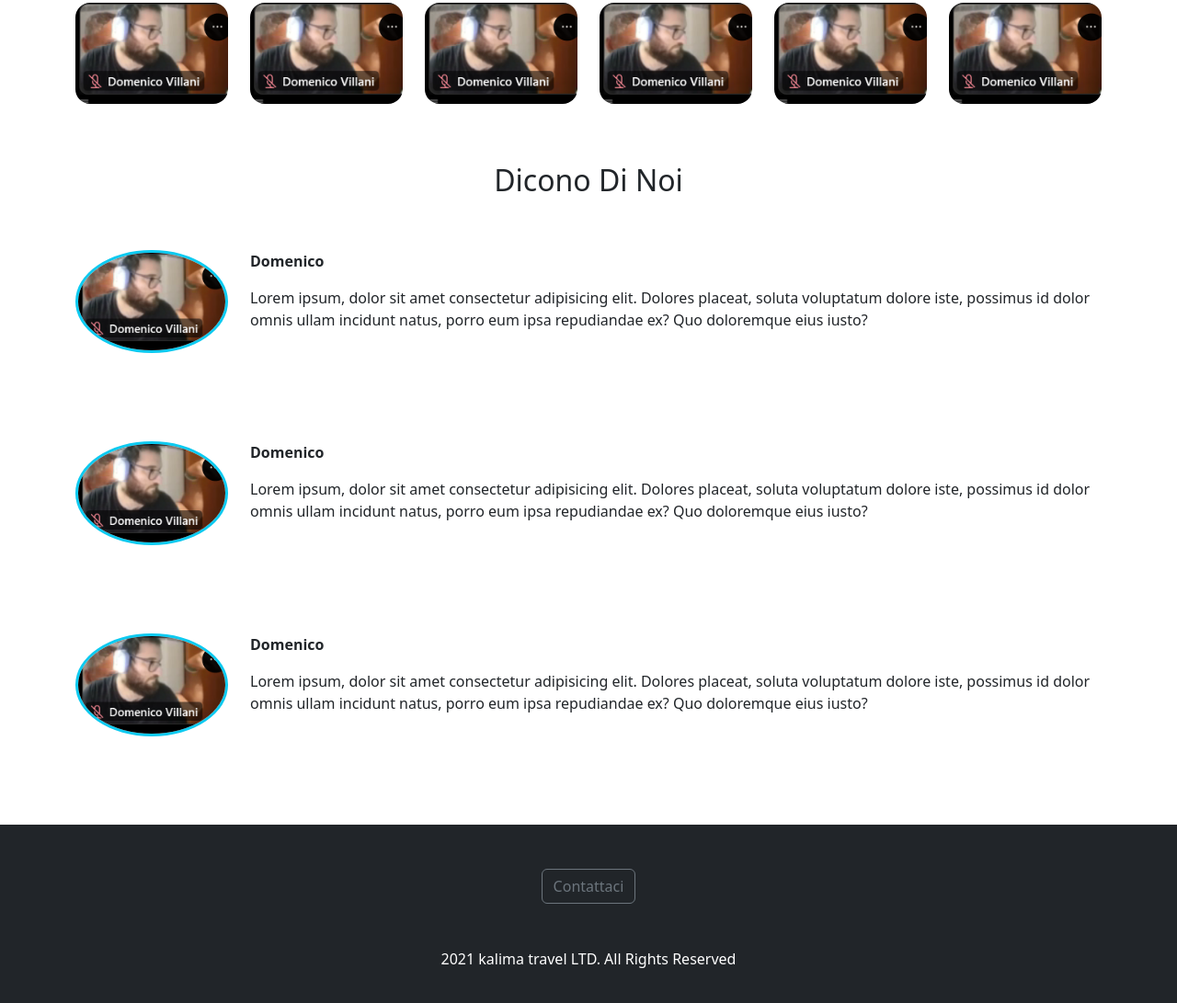
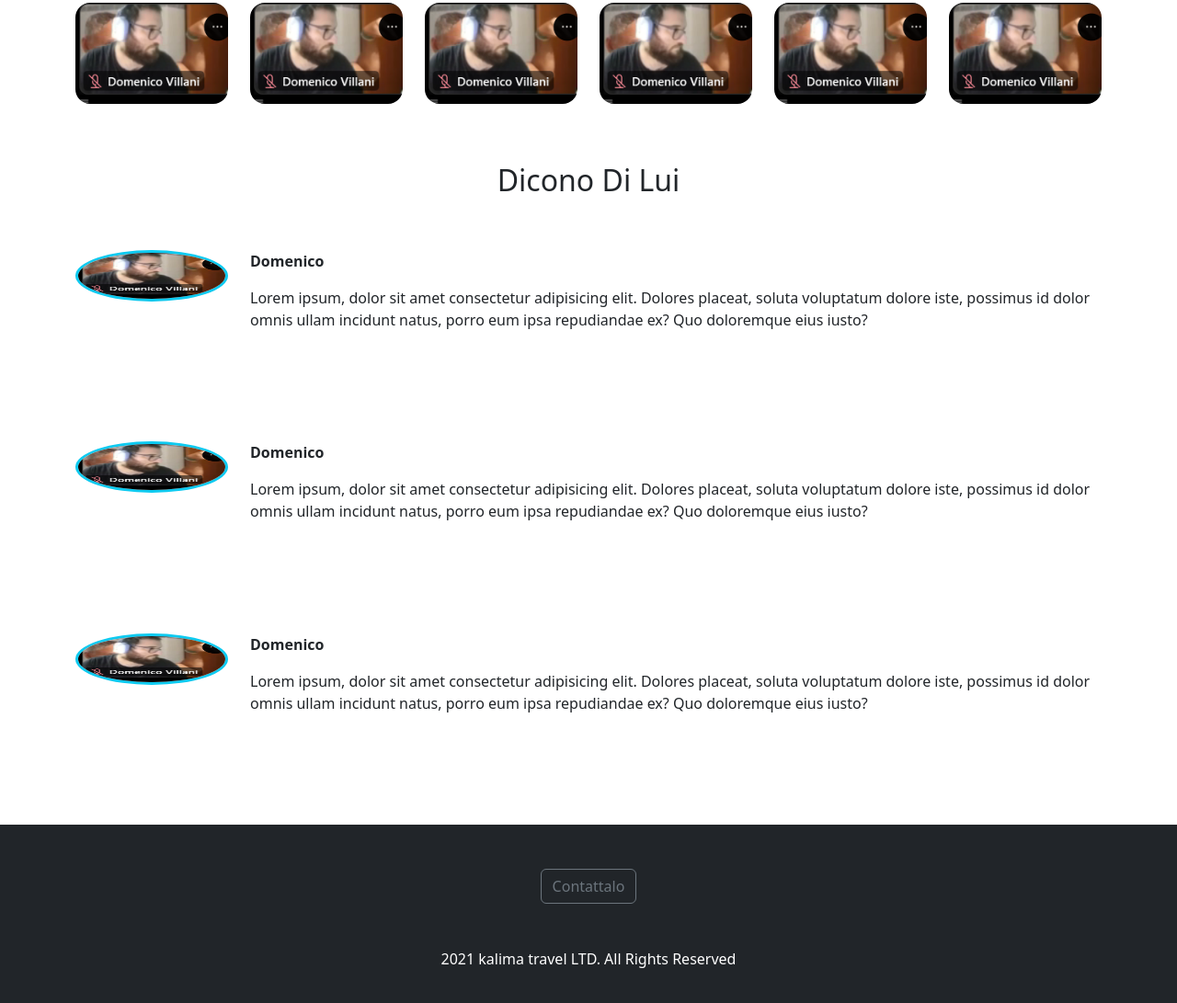
Before and after one commit to Lorenzodenny/marcosilverifs0623-22, a plain HTML site: page index.html in a window 1280 px wide. Shown: the part 2204-3295 px from the top of the page at 92% size. Drawn offline with nearby package versions, Linux system fonts and the light colour scheme.

```diff
--- a/index.html
+++ b/index.html
@@ -210,13 +210,13 @@
                 </div>
 
                 <div class="my-5">
-                  <h2 class="text-center">Dicono Di Noi</h2>
+                  <h2 class="text-center">Dicono Di Lui</h2>
                   <div class="container text-start">
                     <div class="row">
                       <div class="col-12 py-5">
                         <div class="row">
                           <div class="col-2 ">
-                            <img src="image.png" alt="" class="rounded-circle w-100 border border-3 border-info">
+                            <img src="image.png" alt="" class="rounded-circle w-100 h-50 border border-3 border-info">
                           </div>
                           <div class="col-10">
                             <p class="fw-bold">Domenico</p>
@@ -227,7 +227,7 @@
                       <div class="col-12 py-5">
                         <div class="row">
                           <div class="col-2">
-                            <img src="image.png" alt="" class="rounded-circle w-100 border border-3 border-info">
+                            <img src="image.png" alt="" class="rounded-circle w-100 h-50 border border-3 border-info">
                           </div>
                           <div class="col-10">
                             <p class="fw-bold">Domenico</p>
@@ -239,7 +239,7 @@
                       <div class="col-12 py-5">
                         <div class="row">
                           <div class="col-2">
-                            <img src="image.png" alt="" class="rounded-circle w-100 border border-3 border-info">
+                            <img src="image.png" alt="" class="rounded-circle w-100 h-50 border border-3 border-info">
                           </div>
                           <div class="col-10">
                             <p class="fw-bold">Domenico</p>
@@ -260,7 +260,7 @@
               <div class="container text-center">
                 <div class="row">
                   <div class="col-12 ">
-                    <button type="button" class="btn btn-outline-secondary my-5">Contattaci</button>
+                    <button type="button" class="btn btn-outline-secondary my-5">Contattalo</button>
                   </div>
                   <div class="col-12 ">
                     <p class="text-white mb-5">2021 kalima travel LTD. All Rights Reserved </p>
```
